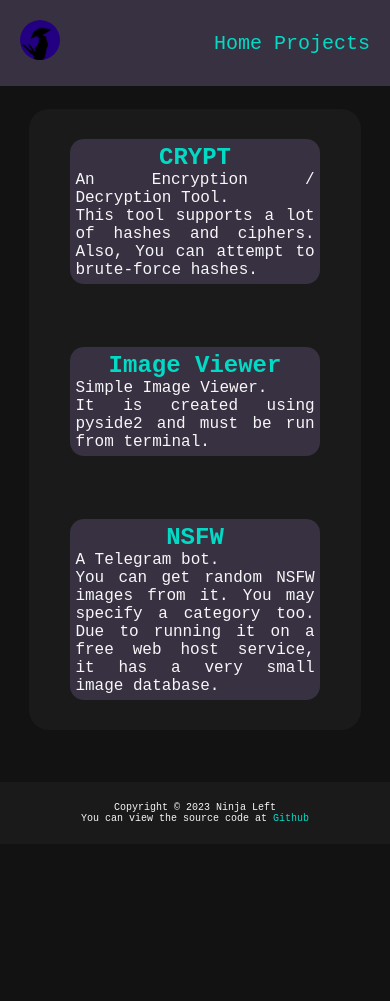
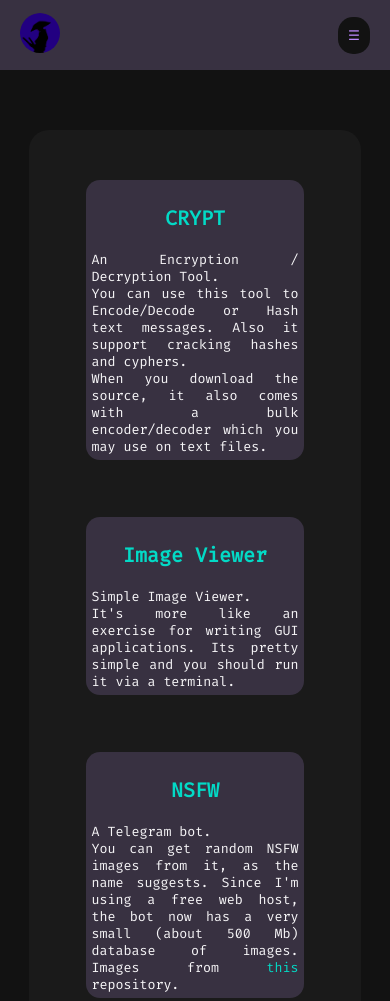
Before and after one commit to N1nj4R8/n1nj4r8.github.io, a plain HTML site: page projects/index.html in a window 390 px wide. Before the commit the page ends 844 px from the top, so only its background shows below. Drawn offline with Linux system fonts and the light colour scheme.

Commit message:
Update content

```diff
--- a/projects/index.html
+++ b/projects/index.html
@@ -11,39 +11,60 @@
     </head>
 
     <body>
-        <nav class="navbar">
-            <div><img class="logo" src="../static/images/logo.png" alt="A samurai within a purple circle"></div>
+        <nav class="navbar desktop">
+            <div>
+                <img class="logo" src="../static/images/logo.png" alt="A samurai within a purple circle">
             </div>
-            <div class="navmenu">
+            <div>
                 <a href="/">Home</a>
+                <a href="/#skills">Skills</a>
+                <a href="/#contact">Contact</a>
                 <a href="/projects/">Projects</a>
             </div>
         </nav>
-        <br>
+        <nav class="navbar mobile">
+            <div><img class="logo" src="../static/images/logo.png" alt="A samurai within a purple circle"></div>
+            <div class="links">
+                <a href="/">Home</a>
+                <a href="/#skills">Skills</a>
+                <a href="/#contact">Contact</a>
+                <a href="/projects/">Projects</a>
+            </div>
+            <a href="javascript:void(0);" class="btn-menu" onclick="menu()">☰</a>
+        </nav>
+
         <div class="content">
             <div class="sub-content">
                 <h2><a href="https://github.com/N1nj4R8/CRYPT">CRYPT</a></h2>
                 An Encryption / Decryption Tool.
-                <p>This tool supports a lot of hashes and ciphers. Also, You can attempt to brute-force hashes.</p>
+                <p>
+                    You can use this tool to Encode/Decode or Hash text messages.
+                    Also it support cracking hashes and cyphers. <br>
+                    When you download the source, it also comes with a bulk encoder/decoder which you may use on text
+                    files.
+                </p>
             </div>
             <br>
             <div class="sub-content">
                 <h2><a href="https://github.com/N1nj4R8/ImageViewer">Image Viewer</a></h2>
                 Simple Image Viewer.
-                <p>It is created using pyside2 and must be run from terminal.</p>
+                <p>
+                    It's more like an exercise for writing GUI applications. Its pretty simple and you should run it via
+                    a terminal.
+                </p>
             </div>
             <br>
             <div class="sub-content">
                 <h2><a href="https://github.com/N1nj4R8/Bot-NotSafeForWork">NSFW</a></h2>
                 A Telegram bot.
-                <p>You can get random NSFW images from it. You may specify a category too. Due to running it on a free
-                    web host service, it has a very small image database.</p>
+                <p>
+                    You can get random NSFW images from it, as the name suggests. Since I'm using a free web host, the
+                    bot now has a very small (about 500 Mb) database of images. Images from <a href="https://github.com/d00ML0rDz/nsfw-image-urls">this</a> repository.
+                </p>
             </div>
         </div>
-        <footer class="footer">
-            Copyright © 2023 Ninja Left <br>
-            You can view the source code at <a href="https://github.com/N1nj4R8/n1nj4r8.github.io">Github</a>
-        </footer>
+
+        <script src="../static/script.js"></script>
     </body>
 
 </html>
--- a/static/script.js
+++ b/static/script.js
@@ -1,3 +1,13 @@
 function goHome() {
     document.location.href = "/";
 }
+
+function menu() {
+    const links = document.querySelector(".links");
+
+    if (links.style.display === "none") {
+        links.style.display = "block";
+    } else {
+        links.style.display = "none";
+    }
+}
--- a/static/style.css
+++ b/static/style.css
@@ -1,3 +1,5 @@
+@import url('https://fonts.googleapis.com/css2?family=Fira+Code&display=swap');
+
 html {
     --background: #121212;
     --primary: #383141;
@@ -16,32 +18,50 @@ html {
 }
 
 body {
-    font-family: 'Fira Code medium', 'Courier New', Courier, monospace;
+    font-family: 'Fira Code', Courier, monospace;
     background-color: var(--background);
     text-align: center;
     color: var(--text);
-    font-size: 20px;
+    font-size: 17px;
 }
 
-.footer, .navbar {
+
+.navbar {
     width: 100%;
     color: var(--text);
     padding: 20px;
-}
-
-.navbar {
-    display: flex;
+    height: 70px;
     align-items: center;
     justify-content: space-between;
     background-color: var(--primary);
 }
 
-.footer {
-    margin-top: 30px;
-    background-color: var(--surface);
-    bottom: 0;
-    position: absolute;
-    font-size: x-small;
+.desktop {
+    display: flex;
+}
+
+.mobile {
+    display: none;
+}
+
+.links {
+    display: none;
+    background-color: var(--background);
+    width: 80%;
+    padding: 20px;
+}
+
+.links a {
+    display: block;
+    text-align: center;
+}
+
+.btn-menu {
+    background-color: var(--background);
+    color: var(--buttons);
+    padding: 10px;
+    border-radius: 15px;
+    user-select: none;
 }
 
 a {
@@ -53,7 +73,8 @@ a:visited {
     color: var(--link-visited);
 }
 
-a:hover {
+a:hover,
+.btn-menu:hover {
     transition: all 200ms linear;
     filter: invert(1);
 }
@@ -65,12 +86,13 @@ h1 {
 }
 
 h2 {
+    margin: 20px;
     text-align: center;
 }
 
 .btn {
     margin: 50px;
-    font-size: 20px;
+    font-size: 17px;
     background-color: var(--buttons);
     color: var(--surface);
     width: max-content;
@@ -96,23 +118,24 @@ h2 {
 }
 
 .content {
-    width: 65%;
+    width: 85%;
     height: max-content;
     background-color: var(--surface);
     color: var(--text);
     margin: auto;
+    margin-top: 60px;
+    margin-bottom: 60px;
     text-align: center;
     border-radius: 20px;
-    padding: 10px;
+    padding: 30px;
 }
 
 .sub-content {
-    width: 60%;
+    width: 80%;
     background-color: var(--primary);
     margin: 20px auto;
     height: max-content;
     text-align: justify;
-    font-size: medium;
     border-radius: 14px;
     padding: 5px;
 }
@@ -127,7 +150,8 @@ p {
     text-align: justify;
 }
 
-.inactive {
+.inactive,
+.inactive:visited {
     color: #383141;
 }
 
@@ -136,23 +160,26 @@ p {
     width: 720px;
 }
 
-@media screen and (max-width: 800px) {
+.logo {
+    width: 40px;
+    border-radius: 50px;
+}
+
+@media only screen and (max-width: 760px) {
     #error_img {
         height: 120px;
         width: 320px;
     }
-    .content {
-        width: 85%;
+
+    .mobile {
+        display: flex;
     }
-    .sub-content {
-        width: 80%;
+
+    .desktop {
+        display: none;
     }
-    .footer {
-        margin-top: 40px;
+
+    body {
+        font-size: smaller;
     }
 }
-
-.logo {
-    width: 40px;
-    border-radius: 50px;
-}
```
Also changed, not shown: 404.html (+17 -8 lines), index.html (+41 -22 lines).
